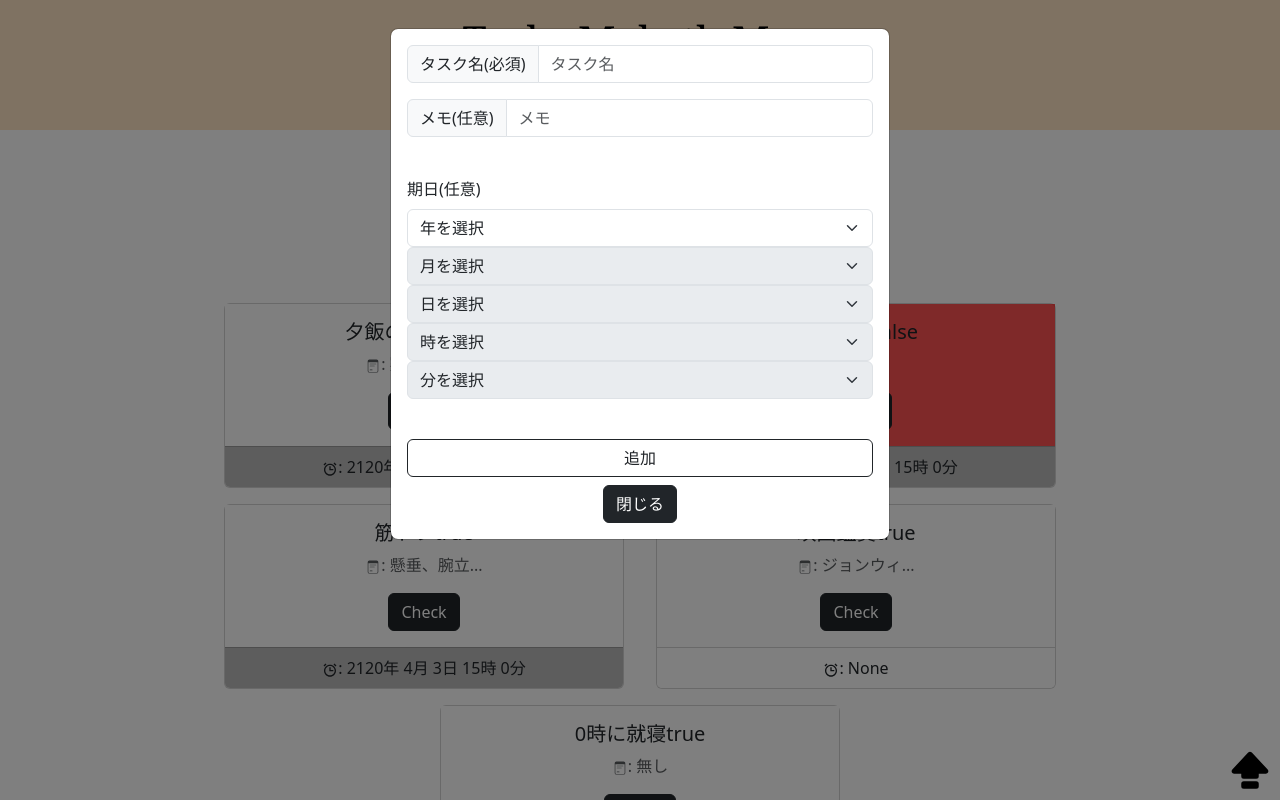
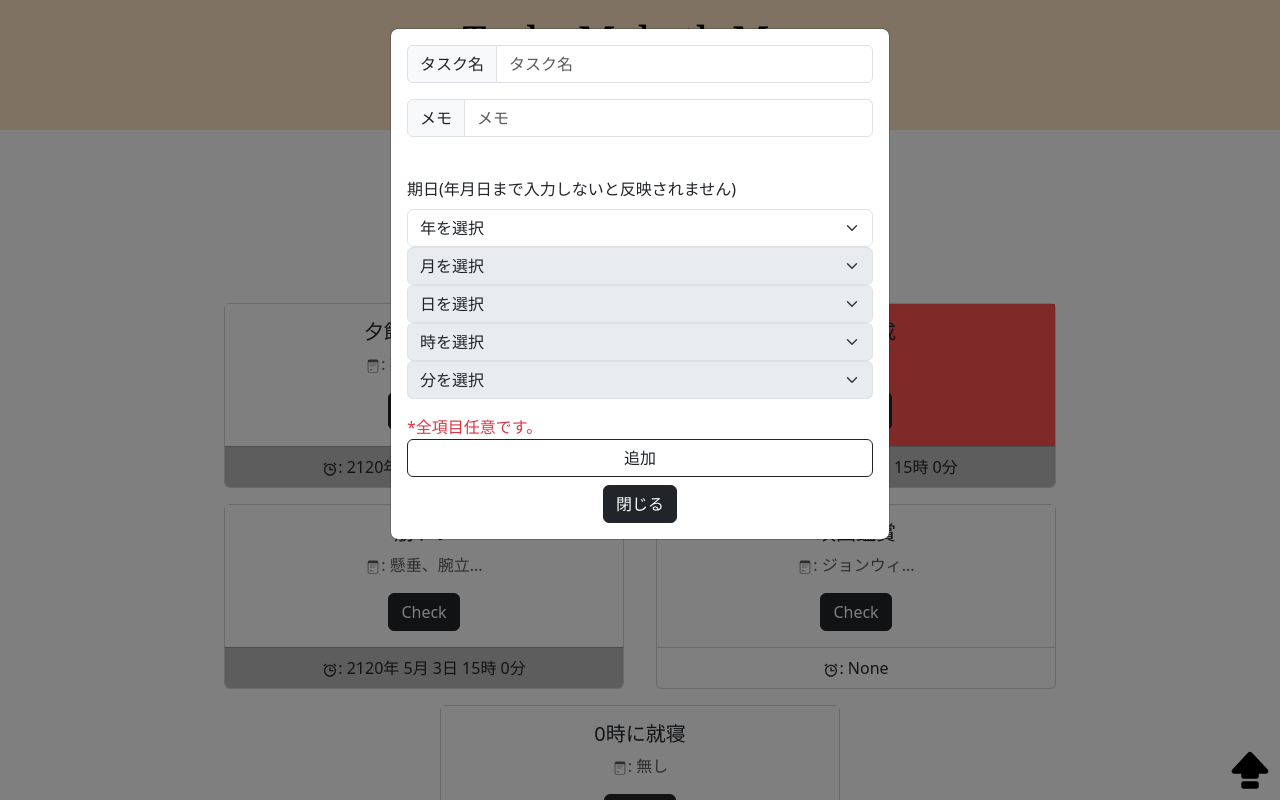
Before and after one commit to syab-syab/Tasks-Maketh-Man, a React (Create React App) app: page /example in a window 1280 px wide. Both pictures are taken after a click on the button "New Task". Shown: the top 800 px of the page. Built offline with nearby package versions, Linux system fonts and the light colour scheme.

Commit message:
一応完成

```diff
--- a/src/components/Header.tsx
+++ b/src/components/Header.tsx
@@ -9,13 +9,10 @@ type Props = {
 // 緑 → 銀 → 金 の順で変わる
 // ローカルストレージのキーは 'accomplished-task'
 
-// 問題の箇所
-// [ToDo] ローカルの達成率が変わっても緑から変わらない問題を解決する
-//        ついでにリアルタイムで変化するよう修正する
 const classToggle = (val: number): string => {
-  if (val >= 3 ) {
+  if (val >=  20) {
     return "py-3 header gold-background"
-  } else if (val >= 2) {
+  } else if (val >= 10) {
     return "py-3 header silver-background"
   } else if (val >= 1) {
     return "py-3 header green-background"
--- a/src/components/Home.tsx
+++ b/src/components/Home.tsx
@@ -3,18 +3,16 @@ import { Link } from "react-router-dom";
 import { Task } from '../types/All.types'
 import createUnixTime from '../functions/createUnixTime';
 import createDueTime from '../functions/createDueTime';
-// import testData from '../data/test-data.json'
 import SubmitForm from './SubmitForm';
-// import longSentenceCut from '../functions/longSentenceCut';
 import TaskList from './TaskList';
 import { Button } from 'react-bootstrap';
 import {AiOutlinePlus} from "react-icons/ai";
 import {MdOutlineLockReset} from "react-icons/md"
 import {LuTimerReset} from "react-icons/lu"
 import {BsPencilFill} from "react-icons/bs"
+import checkDueDate from "../functions/checkDueDate"
 
 type Props = {
-  // accomplished: number
   setAccomplished: () => void
   resetAccomplished: () => void
   reset: () => void
@@ -76,10 +74,15 @@ const Home = (props: Props) =>  {
     const result = window.confirm(
       "タスクをリセットしますか？"
     )
+    const tmp = tasks.find(t => checkDueDate(t.dueDate) === false)
     if (result) {
       localStorage.setItem(tasksKey, "")
       setTasks([])
       alert("リセットしました。")
+      if (tmp) {
+        alert("期日を超過したタスクを検知しました。")
+        penaltyReset()
+      }
     } else {
       alert("引き続き頑張って！")
     }
@@ -168,15 +171,9 @@ const Home = (props: Props) =>  {
       <div>
         <Button onClick={resetTasks} variant="dark" className='mb-3'><MdOutlineLockReset/>Reset Task</Button>
       </div>
-      {/* <div>
-        <Button onClick={props.resetAccomplished} variant="dark" >Reset Achievement</Button>
-      </div> */}
-      {/* [ToDo] TaskListがちょっと不安なので色々試してみる */}
-      {/* [ToDo] 不安なので↑の原形は消さない */}
       <TaskList
         tasks={tasks}
         onClick={handleDelete}
-        // accomplished={props.accomplished}
         setAccomplished={props.setAccomplished}
         penalty={penaltyReset}
       />
@@ -188,7 +185,6 @@ const Home = (props: Props) =>  {
           <Button variant="dark"><BsPencilFill/>Sample</Button>
         </Link>
       </div>
-
     </div>
   )
 }
--- a/src/components/SelectDateTime.tsx
+++ b/src/components/SelectDateTime.tsx
@@ -28,7 +28,7 @@ const SelectDateTime = (props: Props) => {
 
   return (
     <div className='mb-3 '>
-      <label className='form-label'>期日(任意)</label>
+      <label className='form-label'>期日(年月日まで入力しないと反映されません)</label>
       {/* 年が未選択なら月を選ばせない */}
       <SelectYear onChange={(e) => props.onChange(e, props.setStates[0])} year={props.states[0]}/>
       {/* 月が未選択なら日を選ばせない */}
--- a/src/components/SubmitForm.tsx
+++ b/src/components/SubmitForm.tsx
@@ -26,7 +26,7 @@ const SubmitForm = (props: SubmitProps) => {
         <form onSubmit={(e) => props.onSubmit(e)} className='p-3'>
           <div className='input-group mb-3'>
             <span className="input-group-text" id="task-name">
-              タスク名(必須)
+              タスク名
             </span>
             <input
               type="text"
@@ -35,13 +35,13 @@ const SubmitForm = (props: SubmitProps) => {
               id='flaotingTask'
               value={props.inputValue}
 
-              aria-label="タスク名(必須)"
+              aria-label="タスク名"
               aria-describedby="task-name"
               placeholder='タスク名'
             />
           </div>
           <div className="input-group mb-3">
-            <span className="input-group-text" id="memo">メモ(任意)</span>
+            <span className="input-group-text" id="memo">メモ</span>
             <input
               type="text"
               onChange={(e) => props.onChangeMemo(e)}
@@ -72,7 +72,7 @@ const SubmitForm = (props: SubmitProps) => {
             ]}
             onChange={props.onChangeDateTimeState}
           />
-
+          <span className='text-danger'>*全項目任意です。</span>
           <br />
           <div className="d-grid gap-2">
             <input
--- a/src/components/TaskList.tsx
+++ b/src/components/TaskList.tsx
@@ -1,12 +1,10 @@
 // import React, {useState} from 'react'
-import { useLocation } from "react-router-dom"
+// import { useLocation } from "react-router-dom"
 import longSentenceCut from '../functions/longSentenceCut'
 import showDueDate from '../functions/showDueDate'
 import { Task } from '../types/All.types'
 import checkDueDate from '../functions/checkDueDate'
 import { Button } from 'react-bootstrap';
-// import Toast from 'react-bootstrap/Toast';
-// import ToastContainer from 'react-bootstrap/ToastContainer';
 import Card from 'react-bootstrap/Card';
 import { BiAlarm } from "react-icons/bi";
 import { CiMemoPad } from "react-icons/ci";
@@ -15,43 +13,18 @@ import { CiMemoPad } from "react-icons/ci";
 type Props = {
   tasks: Array<Task>
   // int と boolean を渡す
-  // onChange: (id: number, check: boolean) => void
   onClick: (id: number) => void
-  // accomplished: number
   setAccomplished:  () => void
   penalty: () => void
 }
 
 const TaskList = (props: Props) => {
-  const location = useLocation();
-  console.log(location.pathname, location.pathname === "/")
-  console.log(location.pathname, location.pathname === "/example")
+  // const location = useLocation();
+  // console.log(location.pathname, location.pathname === "/")
+  // console.log(location.pathname, location.pathname === "/example")
 
 
-  // --------------------- 達成率 ------------------------------------------
-
-  // const accomplishedKey: string = 'accomplished-task'
-
-  // let accomplishedTasks: number = 0
-
-  // if(!(localStorage.getItem(accomplishedKey))) {
-  //   localStorage.setItem(accomplishedKey, "")
-  // } else {
-  //   const tmp: any = localStorage.getItem(accomplishedKey)
-  //   accomplishedTasks = Number(tmp)
-  // }
-
-  // const addAccomplished = (): void => {
-  //   const tmp: number = accomplishedTasks + 1
-  //   localStorage.setItem(accomplishedKey, String(tmp))
-  // }
-
-  // console.log("達成率", accomplishedTasks)
-
-  // --------------------- 達成率 end --------------------------------------
-
   const toggleModal = (val: Task) => {
-    // setIsOpen(!isOpen);
     const result = window.confirm(`
         内容: ${val.content}\n
         メモ: ${val.memo.length > 0 ? val.memo : "無し"}\n
@@ -77,7 +50,6 @@ const TaskList = (props: Props) => {
   }
   // [ToDo] 個別のTaskをクリックしたらモーダルウィンドウが出るようにする
   return (
-    // <div style={{textAlign: "center", margin: "auto"}} className='d-flex justify-content-center'>
     <div className='
       task-card-container
 
@@ -86,33 +58,25 @@ const TaskList = (props: Props) => {
         props.tasks.map(task => {
         // return 付けないとエラー発生するから注意
         return (
-        // 期日設定の有無でスタイル変更
-        // <p
-        //   key={task.id}
-        //   style={{borderBottom: task.dueDate ? "1rem solid green" : "", width: "auto", background: checkDueDate(task.dueDate) ? "rgba(255, 255, 128, .5)" : "gray"}}
-        //   onClick={() => toggleModal(task)}
-        // >
         <Card key={task.id} className="
           task-card
           d-inline-block
 
         ">
-          {/* [ToDo]なぜかメモが空欄だとcheckDueDateが機能しない */}
-          {/* 多分submitFormで問題が起きてる(多分、月か日) */}
+          {/* 期日を過ぎていたらスタイル変更 */}
           <Card.Body  style={{backgroundColor: checkDueDate(task.dueDate) ? "white" : "#ff0000ad"}}>
-            <Card.Title className="me-auto">{longSentenceCut(10, task.content)}<span>{checkDueDate(task.dueDate) ? "true" : "false"}</span></Card.Title>
+            <Card.Title className="me-auto">{longSentenceCut(10, task.content)}</Card.Title>
             {/* [ToDo]メモをポップオーバーにする */}
             <Card.Text className="text-muted"><CiMemoPad/>: {longSentenceCut(5, task.memo)}</Card.Text>
             <Button onClick={() => toggleModal(task)} variant="dark">Check</Button>
           </Card.Body>
           {/* tsだと () => method の形にしないとエラーが出る */}
+          {/* 期日の有無でスタイル変更 */}
           <Card.Footer style={{backgroundColor: task.dueDate ? "#bbbbbb" : "white"}}><BiAlarm />: {showDueDate(task.dueDate)}</Card.Footer>
         </Card>
-        // </p>
         )
       })
     }
-    {/* </div> */}
     </div>
   )
 }
--- a/src/components/select/SelectDate.tsx
+++ b/src/components/select/SelectDate.tsx
@@ -14,7 +14,7 @@ const SelectDate = (props: DateProps) => {
     const intY = Number(y)
     const intM = Number(m)
     // 31日間=32, 30日間=31, 28日間=29, 29日間=30
-    switch (intM) {
+    switch (intM+1) {
       case 1:
       case 3:
       case 5:
--- a/src/components/select/SelectMonth.tsx
+++ b/src/components/select/SelectMonth.tsx
@@ -15,7 +15,7 @@ const SelectMonth = (props: MonthProps) => {
         className='form-select'
       >
         <option value="">月を選択</option>
-        <option value="1">1月</option>
+        {/* <option value="1">1月</option>
         <option value="2">2月</option>
         <option value="3">3月</option>
         <option value="4">4月</option>
@@ -26,7 +26,19 @@ const SelectMonth = (props: MonthProps) => {
         <option value="9">9月</option>
         <option value="10">10月</option>
         <option value="11">11月</option>
-        <option value="12">12月</option>
+        <option value="12">12月</option> */}
+        <option value="0">1月</option>
+        <option value="1">2月</option>
+        <option value="2">3月</option>
+        <option value="3">4月</option>
+        <option value="4">5月</option>
+        <option value="5">6月</option>
+        <option value="6">7月</option>
+        <option value="7">8月</option>
+        <option value="8">9月</option>
+        <option value="9">10月</option>
+        <option value="10">11月</option>
+        <option value="11">12月</option>
       </select>
     </div>
   )
--- a/src/functions/createDueTime.ts
+++ b/src/functions/createDueTime.ts
@@ -17,7 +17,7 @@ const createDueTime = (props: string[]): string => {
     const dateVal = createNumArray(props)
     const date = new Date(dateVal[0], dateVal[1], dateVal[2], dateVal[3], dateVal[4])
     const due = String(date.getTime())
-    console.log(due)
+    // console.log(due)
     return due
   } else {
     return ""
--- a/src/functions/showDueDate.ts
+++ b/src/functions/showDueDate.ts
@@ -5,7 +5,7 @@ const showDueDate = (unix: string): string => {
   }
   const tmp = Number(unix)
   const date = new Date(tmp)
-  return `${date.getFullYear()}年 ${date.getMonth()}月 ${date.getDate()}日 ${date.getHours()}時 ${date.getMinutes()}分`
+  return `${date.getFullYear()}年 ${date.getMonth() + 1}月 ${date.getDate()}日 ${date.getHours()}時 ${date.getMinutes()}分`
 }
 
 export default showDueDate
```
Also changed, not shown: src/components/Example.tsx (+1 -23 lines).
